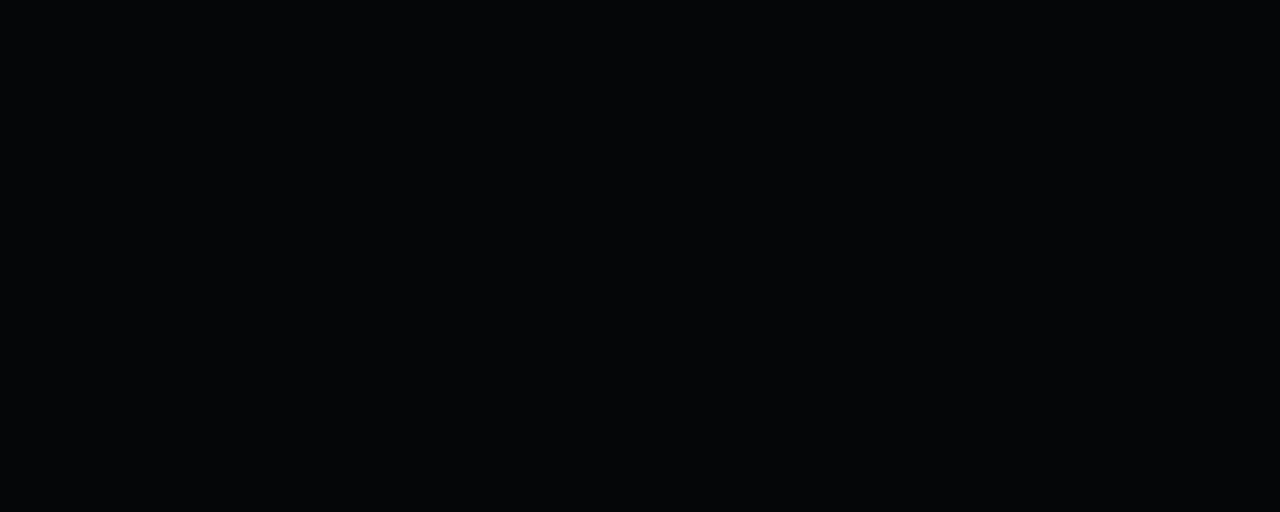
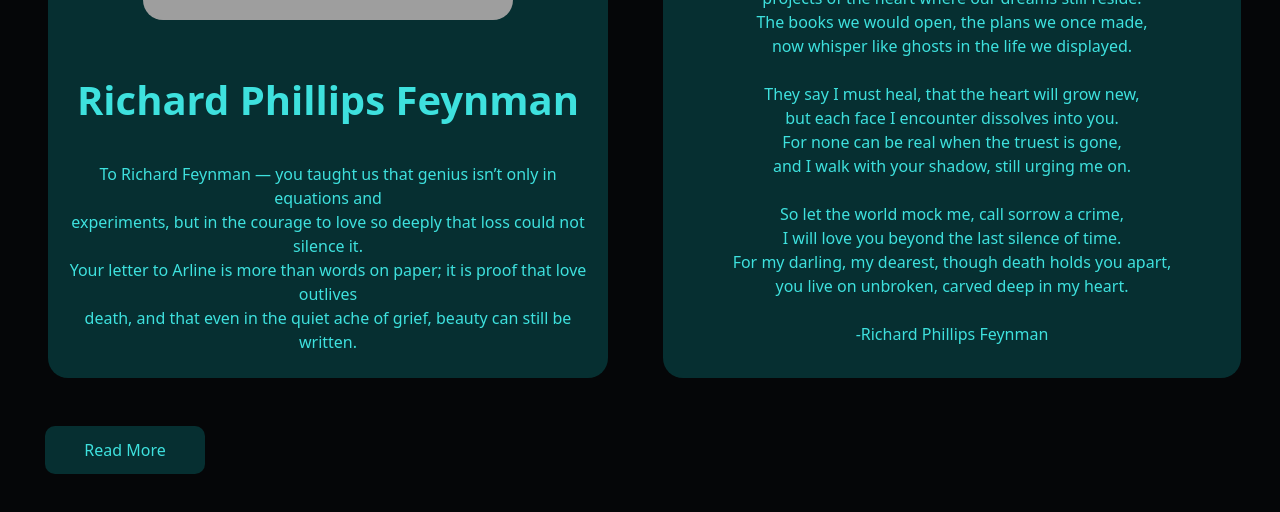
Before and after one commit to Thunderscotch/ReactJs-Ui, a React (Vite) app: page / in a window 1280 px wide. Shown: the part 1558-2070 px from the top of the page. Before the commit the page ends 867 px from the top, so only its background shows below. Built offline with nearby package versions, Linux system fonts and the light colour scheme; grey boxes are pictures that could not be loaded.

Commit message:
component update

```diff
--- a/package.json
+++ b/package.json
@@ -10,6 +10,7 @@
     "preview": "vite preview"
   },
   "dependencies": {
+    "classnames": "^2.5.1",
     "react": "^19.1.1",
     "react-dom": "^19.1.1",
     "styled-components": "^6.1.19"
--- a/src/App.jsx
+++ b/src/App.jsx
@@ -1,9 +1,10 @@
-import "../src/assets/App.css";
+import "../src/App.css";
 import { useState, useEffect } from "react";
 import darkImg from "./assets/imagedark.jpg";
 import lightImg from "./assets/imagelight.jpg";
 import { Card } from './components/Card/card';
 import styled, { ThemeProvider } from "styled-components";
+import { Creator } from "./page/creator";
 
 const Bubble = styled.div`
   position: absolute;
@@ -142,6 +143,9 @@
             dark={isDark}
           />
         </div>
+        <div id="about">
+            <Creator isDark={isDark}/>
+        </div>
       </div>
     </ThemeProvider>
   )
--- /dev/null
+++ b/src/components/Button/Button.jsx
@@ -0,0 +1,28 @@
+import styled from "styled-components";
+import cn from "classnames";
+
+const StyledButton = styled.button`
+    height: 3rem;
+    width: 10rem;
+    border-radius: 10px;
+    padding: 10px 20px;
+    background-color: ${(props) => (props.isDark ? "rgba(8, 104, 104, 0.425)" : "var(--copper-rose)")};
+    color: ${(props) => (props.isDark ? "var(--green-blue)" : "var(--mint-julip)")};
+    border: none;
+    cursor: pointer;
+    transition: all 0.3s ease;
+
+    &:hover {
+        transform: scale(1.05) translate(5px, -5px);
+        background-color: ${(props) => (props.isDark ? "var(--green-blue)" :  "var(--mint-julip)")};
+        color: ${(props) => (props.isDark ?  "var(--bunker-dark)" : "var(--copper-rose)")};
+    }
+`
+
+export const Button = ({ onClick, isDark, ...props }) => {
+    return (
+        <StyledButton onClick={onClick} isDark={isDark} {...props} className={cn(props.className)}/>
+    )
+}
+
+Button.displayName = "Button"
--- a/src/components/Card/card.jsx
+++ b/src/components/Card/card.jsx
@@ -1,4 +1,4 @@
-import styles from '../../assets/Card.module.css';
+import styles from './Card.module.css';
 
 export const Card = ({ title, desctription, dark }) => {
     return (
--- /dev/null
+++ b/src/page/creator.css
@@ -0,0 +1,97 @@
+
+
+.creator {
+    display: grid;
+    grid-template-columns: repeat(auto-fit, minmax(300px, 1fr));
+    gap: 2rem;
+    text-align: center;
+    align-content: center;
+    justify-content: center;
+}
+
+.creator_title {
+    text-align: center;
+    margin-top: 2rem;
+    margin-bottom: 3rem;
+    font-size: var(--text-4);
+}
+
+.creator_author {
+    display: flex;
+    flex-direction: column;
+    align-items: center;
+    justify-content: center;
+    gap: 1rem;
+    padding: 0.5rem 1rem;
+    margin: 1rem;
+    border-radius: 20px;
+    transition: all 0.3s ease;
+}
+
+.creator_author h2 {
+    font-size: 2.5rem;
+    margin-bottom: 0;
+}
+
+.creator_poem {
+    display: flex;
+    flex-direction: column;
+    align-items: center;
+    justify-content: center;
+    gap: 1rem;
+    padding: 1rem;
+    margin: 1rem 7px 1rem 7px;
+    border-radius: 20px;
+    transition: all 0.3s ease;
+}
+
+.creator_poem h2 {
+    font-size: 2.5rem;
+    margin-bottom: 0;
+}
+
+.creator_author-dark, .creator_poem-dark {
+    background-color: rgba(8, 104, 104, 0.425);
+    color: var(--green-blue);
+}
+
+.creator_author-light, .creator_poem-light {
+    background-color: var(--mint-julip);
+    color: var(--copper-rose);
+}
+
+.creator_author:hover, .creator_poem:hover {
+    transform: scale(1.05) translate(5px, -5px);
+}
+
+.creator_author-dark:hover, .creator_poem-dark:hover {
+    background-color: var(--green-blue);
+    color: var(--bunker-dark);
+}
+
+.creator_author-light:hover, .creator_poem-light:hover {
+    background-color: var(--copper-rose);
+    color: var(--mint-julip);
+}
+
+.creator img {
+    max-width: 70%;
+    height: 80%;
+    object-fit: cover;
+    border-radius: 20px;
+    margin-top: 10px;
+}
+
+.creator_button {
+    display: flex;
+    justify-content: center;
+    align-items: center;
+    margin: 2rem 0;
+    position: relative;
+    left: 13px;
+}
+
+.creator_button-link {
+    text-decoration: "none";
+    color: inherit;
+}
--- /dev/null
+++ b/src/page/creator.jsx
@@ -0,0 +1,56 @@
+import React from 'react'
+import { Button } from '../components/Button/Button'
+import './creator.css'
+
+export const Creator = ({ isDark }) => {
+    return (
+        <div>
+            <br /><br /><br /><br /><br />
+            <h1 className='creator_title'>Creator Story</h1>
+            <div className='creator'>
+                <div className={`creator_author ${isDark ? "creator_author-dark" : "creator_author-light"}`}>
+                    <img src="https://upload.wikimedia.org/wikipedia/en/4/42/Richard_Feynman_Nobel.jpg" alt="Richard Phillips Feynman" />
+                    <h2>Richard Phillips Feynman</h2>
+                    <p>To Richard Feynman — you taught us that genius isn’t only in equations and <br />
+                        experiments, but in the courage to love so deeply that loss could not silence it. <br />
+                        Your letter to Arline is more than words on paper; it is proof that love outlives <br />
+                        death, and that even in the quiet ache of grief, beauty can still be written.</p>
+                </div>
+                <div className={`creator_poem ${isDark ? "creator_poem-dark" : "creator_poem-light"}`}>
+                    <h2>Where Silence Still Remembers</h2>
+                    <p>I write to you, beloved, though the air holds no reply,<br />
+                        for grief has made a home in me, yet love refuses to die. <br />
+                        Your laughter still lingers in corners of thought,<br />
+                        a melody unfinished, a presence time forgot.<br />
+                        <br />
+                        What is love when absence grows deep as the sea?<br />
+                        It is tending the garden though none comes to see.<br />
+                        It is speaking your name where no echo remains,<br />
+                        it is living half-whole, yet carrying the chains.<br />
+                        <br />
+                        I build little worlds where your hand once would guide,<br />
+                        projects of the heart where our dreams still reside.<br />
+                        The books we would open, the plans we once made,<br />
+                        now whisper like ghosts in the life we displayed.<br />
+                        <br />
+                        They say I must heal, that the heart will grow new,<br />
+                        but each face I encounter dissolves into you.<br />
+                        For none can be real when the truest is gone,<br />
+                        and I walk with your shadow, still urging me on.<br />
+                        <br />
+                        So let the world mock me, call sorrow a crime,<br />
+                        I will love you beyond the last silence of time.<br />
+                        For my darling, my dearest, though death holds you apart,<br />
+                        you live on unbroken, carved deep in my heart.<br />
+                        <br />-Richard Phillips Feynman
+                    </p>
+                </div>
+            </div>
+            <Button isDark={isDark} className='creator_button'>
+                <a href="https://en.wikipedia.org/wiki/Richard_Feynman" className='creator_button-link'>
+                    Read More
+                </a>
+            </Button>
+        </div>
+    )
+}
```
Also changed, not shown: src/components/Nav/Nav.jsx (added, +38 -0 lines), src/index.css (+0 -9 lines), src/App.css (renamed from src/assets/App.css), src/components/Card/Card.module.css (renamed from src/assets/Card.module.css), 1 other file (tests, documents, lock files or other folders).
